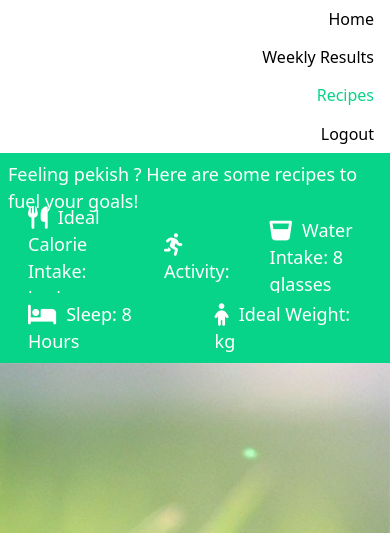
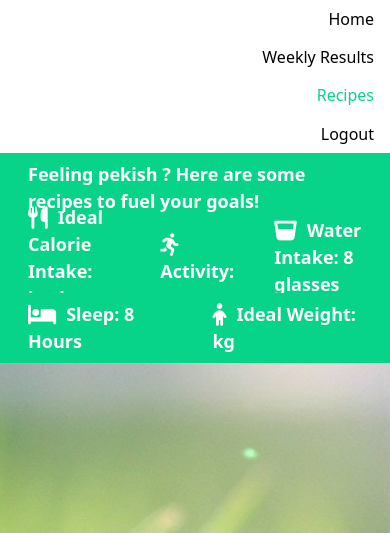
Before and after one commit to blakestickland/Well-Me-wellness-app, a Node server app: page /recipeInspiration in a window 390 px wide. Shown: the part 42-575 px from the top of the page. Run offline with Node 20, Linux system fonts and the light colour scheme; some libraries are stand-ins or nearby versions.

Commit message:
CSS tweaks to responsive gutters and made goalbar fonts bigger

```diff
--- a/public/stylesheets/graph.css
+++ b/public/stylesheets/graph.css
@@ -16,6 +16,10 @@ h1 {
 }
 .is-active{
   background-color: white;
+}
+/* body */
+.row {
+  --bs-gutter-x: 0rem !important;
 }
 /* Form */
 .translucent-form-overlay {
--- a/public/stylesheets/recipes.css
+++ b/public/stylesheets/recipes.css
@@ -24,9 +24,15 @@
   }
   .colBar {
     padding: 20px;
+    font-weight: 600;
+    font-size: large;
   }
   .bari {
     padding-right: 20px;
+  }
+  /* body */
+  .row {
+    --bs-gutter-x: 0rem !important;
   }
   /* button */
   #getLoginForm {
--- a/public/stylesheets/signup.css
+++ b/public/stylesheets/signup.css
@@ -16,6 +16,10 @@ h1 {
 }
 .is-active{
   background-color: white;
+}
+/* body */
+.row {
+  --bs-gutter-x: 0rem !important;
 }
 /* Form */
 .translucent-form-overlay {
--- a/views/members.handlebars
+++ b/views/members.handlebars
@@ -29,7 +29,7 @@
                 <div class="logForm">
                     <form id="dailyLogForm">
                         <h3 class="text-center">Log Your Day</h3>
-                        <p class="memIntro text-center">Did you meet your goals today {{user.name}}?</p>
+                        <p class="memIntro text-center">Did you meet your goals today <span class="text-capitalize">{{user.name}}</span>?</p>
                         <p class="memIntro text-center">On a scale from <b>0</b> <i>Nope not today</i> to <b>10</b>
                             <i>Yeah I Nailed it!</i> Move the Sliders below
                         </p>
--- a/views/partials/goal-bar.handlebars
+++ b/views/partials/goal-bar.handlebars
@@ -3,7 +3,7 @@
         <div data-sticky-container>
             <div class="title-bar" data-sticky data-options="marginTop:0;" style="width:100%" data-top-anchor="1"
                 data-btm-anchor="content:bottom">
-                <div class="column small-6 colBar">Hey {{user.name}}, here are your personalised Well❤️Me goals!</div>
+                <div class="column small-6 colBar">Hey <span class="text-capitalize">{{user.name}}</span>, here are your personalised Well❤️Me goals!</div>
             </div>
         </div>
     </div>
--- a/views/partials/graph-bar.handlebars
+++ b/views/partials/graph-bar.handlebars
@@ -3,7 +3,7 @@
         <div data-sticky-container>
             <div class="title-bar" data-sticky data-options="marginTop:0;" style="width:100%" data-top-anchor="1"
                 data-btm-anchor="content:bottom">
-                <div>{{user.name}}, let's track your wellness journey!</div>
+                <div>Hey <span class="text-capitalize">{{user.name}}</span>, let's track your wellness journey!</div>
             </div>
         </div>
     </div>
--- a/views/partials/recipes.handlebars
+++ b/views/partials/recipes.handlebars
@@ -4,7 +4,7 @@
             <div data-sticky-container>
                 <div class="title-bar" data-sticky data-options="marginTop:0;" style="width:100%" data-top-anchor="1"
                     data-btm-anchor="content:bottom">
-                    <div>Feeling pekish {{user.name}}? Here are some recipes to fuel your goals!</div>
+                    <div class="colBar">Feeling pekish <span class="text-capitalize">{{user.name}}</span>? Here are some recipes to fuel your goals!</div>
                 </div>
             </div>
         </div>
```
Also changed, not shown: public/stylesheets/members.css (+8 -3 lines).
